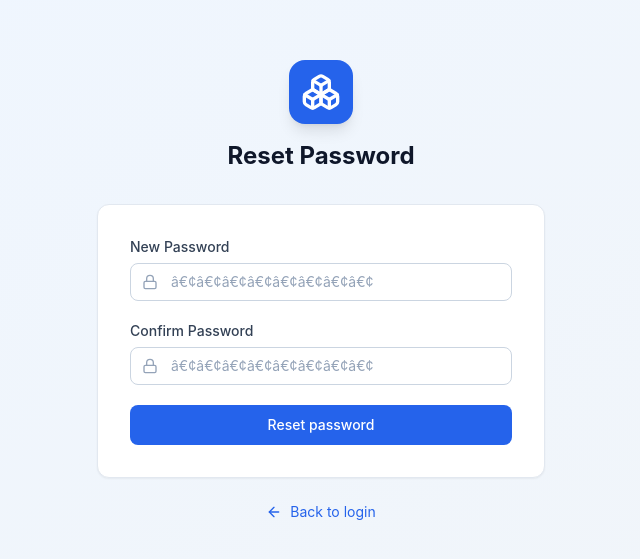
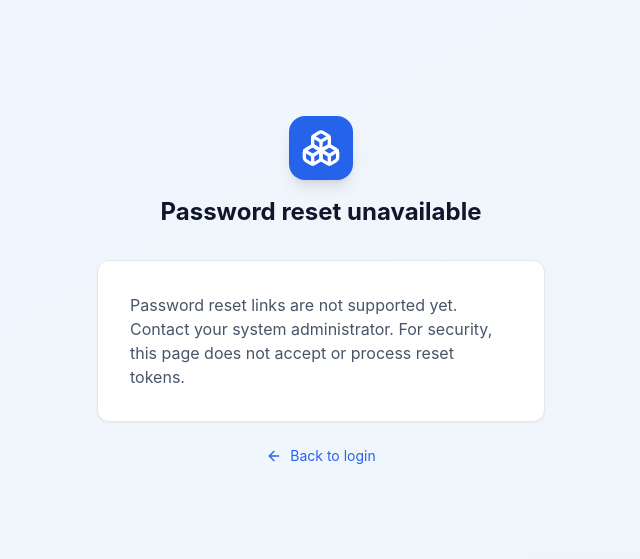
Before and after one commit to welberbernardo/enterprise-management-system, a React (Vite) app in the folder frontend/: page /reset-password in a window 1280 px wide. Shown: the part 109-668 px from the top of the page, without its empty margins (319-959 px from the left). Built offline with nearby package versions, Linux system fonts and the light colour scheme; no server answers.

Commit message:
fix(ui): clearly mark unimplemented password recovery as unavailable

```diff
--- a/frontend/src/pages/auth/ResetPassword.tsx
+++ b/frontend/src/pages/auth/ResetPassword.tsx
@@ -1,57 +1,7 @@
-import { useState } from 'react';
-import { Link, useNavigate, useSearchParams } from 'react-router-dom';
-import { zodResolver } from '@hookform/resolvers/zod';
-import { useForm } from 'react-hook-form';
-import { z } from 'zod';
-import { Lock, ArrowLeft } from 'lucide-react';
-import { Button } from '../../components/ui/Button';
-import { Input } from '../../components/ui/Input';
-import { useNotification } from '../../hooks/useNotification';
-import { authService } from '../../services/auth.service';
-import { getErrorMessage } from '../../services/api';
-import { Boxes } from 'lucide-react';
-
-const schema = z
-  .object({
-    password: z.string().min(8, 'Password must be at least 8 characters'),
-    confirmPassword: z.string(),
-  })
-  .refine((data) => data.password === data.confirmPassword, {
-    message: 'Passwords do not match',
-    path: ['confirmPassword'],
-  });
-
-type FormValues = z.infer<typeof schema>;
+import { Link } from 'react-router-dom';
+import { Boxes, ArrowLeft } from 'lucide-react';
 
 export function ResetPassword() {
-  const notify = useNotification();
-  const navigate = useNavigate();
-  const [params] = useSearchParams();
-  const [submitting, setSubmitting] = useState(false);
-
-  const {
-    register,
-    handleSubmit,
-    formState: { errors },
-  } = useForm<FormValues>({ resolver: zodResolver(schema) });
-
-  const onSubmit = async (values: FormValues) => {
-    setSubmitting(true);
-    try {
-      await authService.resetPassword({
-        token: params.get('token') ?? '',
-        password: values.password,
-        confirmPassword: values.confirmPassword,
-      });
-      notify.success('Password reset successful');
-      navigate('/login');
-    } catch (error) {
-      notify.error(getErrorMessage(error));
-    } finally {
-      setSubmitting(false);
-    }
-  };
-
   return (
     <div className="min-h-screen flex items-center justify-center bg-gradient-to-br from-primary-50 to-slate-100 dark:from-slate-900 dark:to-slate-800 p-4">
       <div className="w-full max-w-md">
@@ -59,39 +9,16 @@ export function ResetPassword() {
           <div className="p-3 rounded-2xl bg-primary-600 text-white shadow-lg mb-4">
             <Boxes className="h-10 w-10" />
           </div>
-          <h1 className="text-2xl font-bold text-slate-900 dark:text-white">Reset Password</h1>
+          <h1 className="text-2xl font-bold text-slate-900 dark:text-white">Password reset unavailable</h1>
         </div>
-
-        <div className="card p-8 animate-slide-up">
-          <form onSubmit={handleSubmit(onSubmit)} className="space-y-5">
-            <Input
-              label="New Password"
-              type="password"
-              placeholder="â€¢â€¢â€¢â€¢â€¢â€¢â€¢â€¢"
-              leftIcon={<Lock className="h-4 w-4" />}
-              error={errors.password?.message}
-              {...register('password')}
-            />
-            <Input
-              label="Confirm Password"
-              type="password"
-              placeholder="â€¢â€¢â€¢â€¢â€¢â€¢â€¢â€¢"
-              leftIcon={<Lock className="h-4 w-4" />}
-              error={errors.confirmPassword?.message}
-              {...register('confirmPassword')}
-            />
-            <Button type="submit" className="w-full" loading={submitting}>
-              Reset password
-            </Button>
-          </form>
+        <div className="card p-8">
+          <p className="text-slate-600 dark:text-slate-300">
+            Password reset links are not supported yet. Contact your system administrator.
+            For security, this page does not accept or process reset tokens.
+          </p>
         </div>
-
-        <Link
-          to="/login"
-          className="flex items-center justify-center gap-2 mt-6 text-sm text-primary-600 hover:text-primary-700"
-        >
-          <ArrowLeft className="h-4 w-4" />
-          Back to login
+        <Link to="/login" className="flex items-center justify-center gap-2 mt-6 text-sm text-primary-600 hover:text-primary-700">
+          <ArrowLeft className="h-4 w-4" /> Back to login
         </Link>
       </div>
     </div>
```
